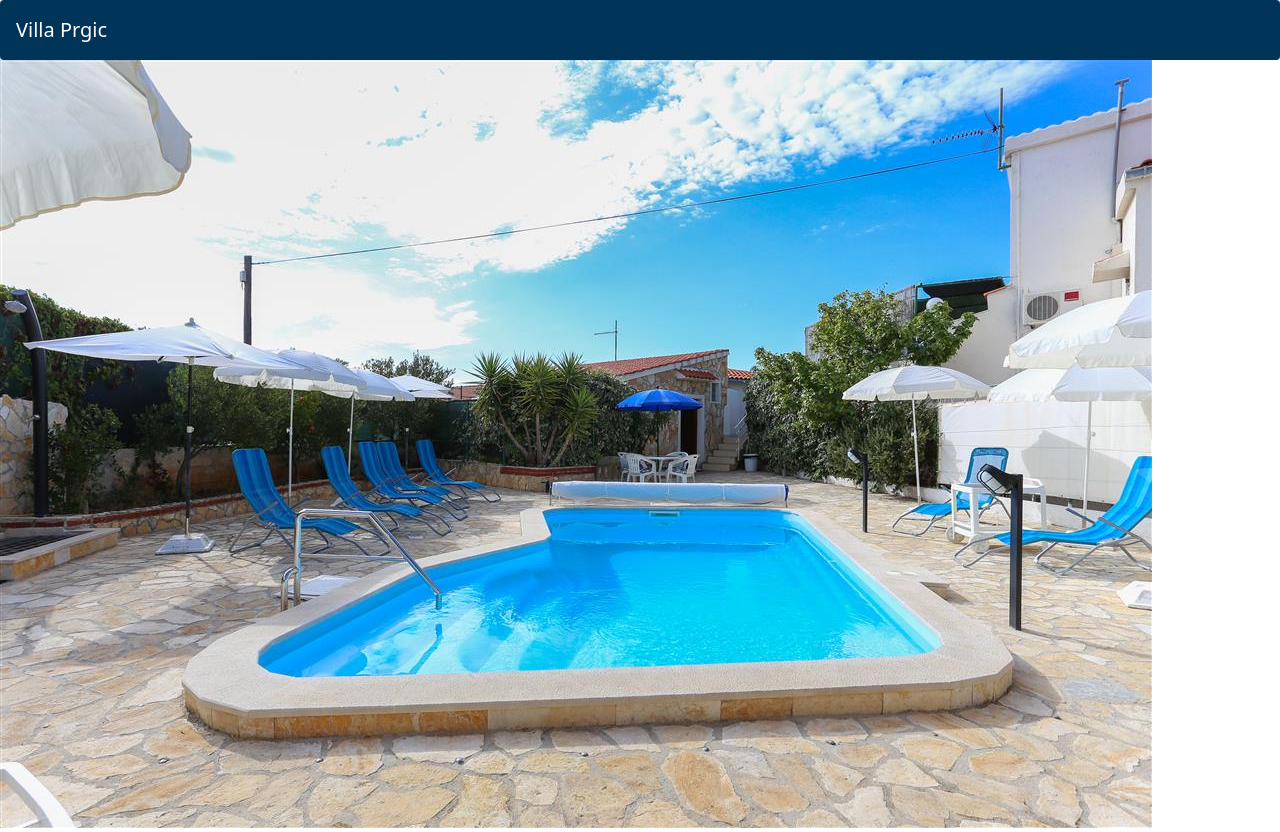
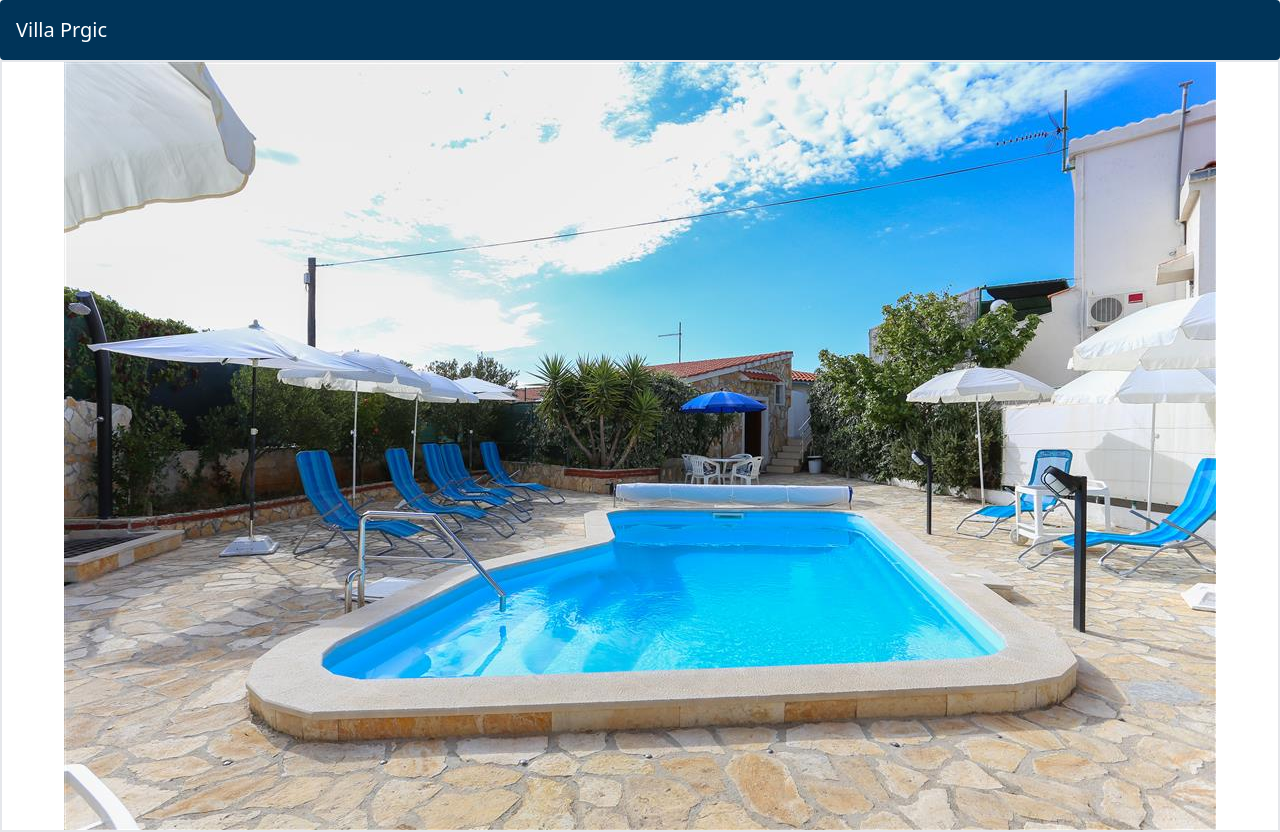
Before and after one commit to valentin994/villa-prgic, a React (Vite) app: page / in a window 1280 px wide. Shown: the top 832 px of the page. Built offline with nearby package versions, Linux system fonts and the light colour scheme.

Commit message:
centered image

```diff
--- a/src/Components/Home.tsx
+++ b/src/Components/Home.tsx
@@ -6,8 +6,8 @@ import account from "../assets/account.svg"
 function Home() {
     return (
         <div className="text-primary">
-            <div className="">
-                <img className="object-cover max-w-full h-auto" src={heroPicture} alt="Pool picture"/>
+            <div className="flex w-full justify-center items-center border-2">
+                    <img className="object-cover max-w-full h-auto" src={heroPicture} alt="Pool picture"/>
             </div>
             <div className="container flex items-center justify-center py-4">
                 <p className="text-4xl py-4 px-8 text-center font-light">Uzivajte u odmoru s nama</p>
```
